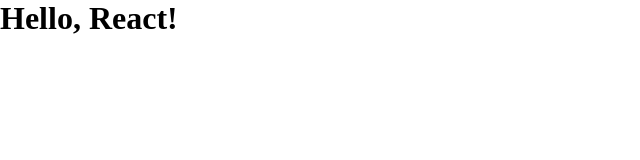
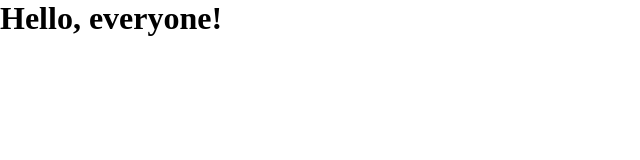
Before and after one commit to jelaniwoods-appdev/scrimba-react-1, a plain HTML site: page index.html in a window 1280 px wide. Shown: the whole page, without its empty margins (0-640 px from the left). Drawn offline with nearby package versions, Linux system fonts and the light colour scheme.

Commit message:
Basic example

```diff
--- a/index.html
+++ b/index.html
@@ -6,7 +6,7 @@
         <script src="https://unpkg.com/babel-standalone@6/babel.min.js"></script>
     </head>
     <body>
-        <h1>Hello, React!</h1>
+        <div id="root"></div>
         <script src="index.js" type="text/babel"></script>
     </body>
 </html>
--- a/index.js
+++ b/index.js
@@ -0,0 +1 @@
+ReactDOM.render(<h1>Hello, everyone!</h1>, document.getElementById("root"))
```
